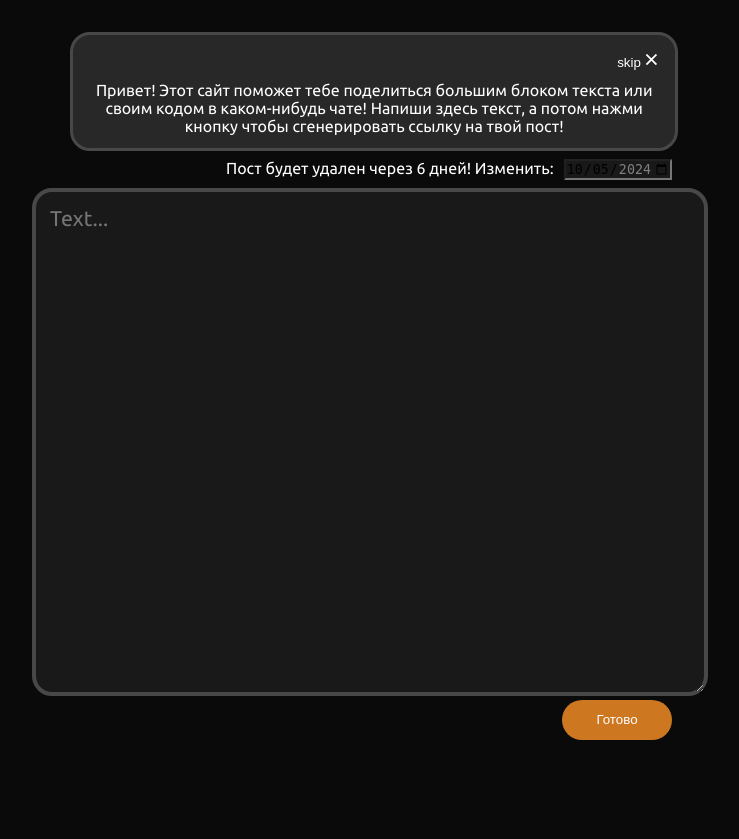
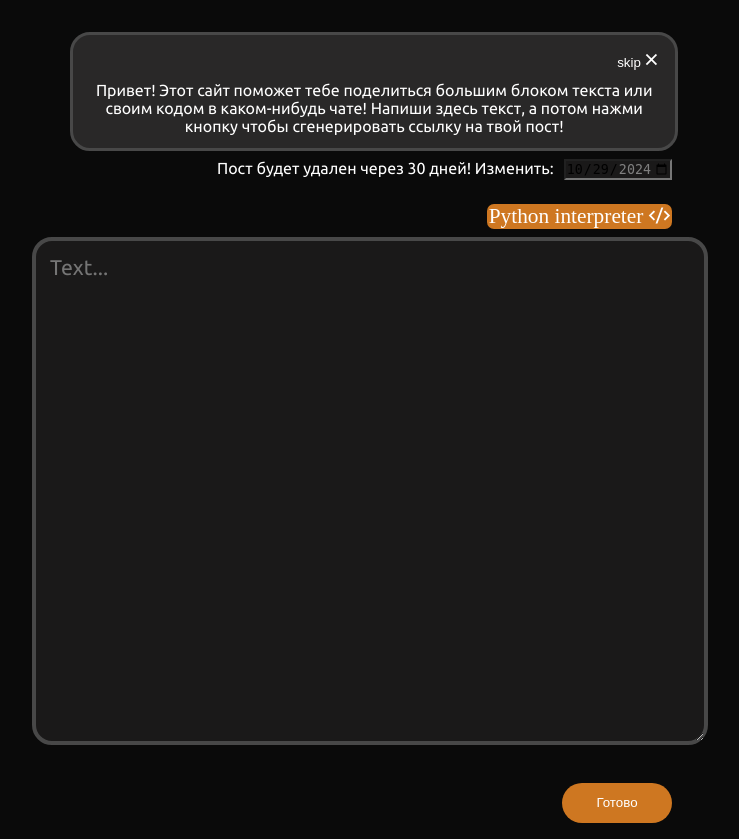
Before and after one commit to Neo-poznan/paste_py, a Django app: page / in a window 1280 px wide. Shown: the part 80-919 px from the top of the page, without its empty margins (288-1027 px from the left). Before the commit the page ends 820 px from the top, so only its background shows below. Run offline with Django 4.2, Linux system fonts and the light colour scheme.

Commit message:
added online code-interpreter

```diff
--- a/savepost/templates/savepost/index.html
+++ b/savepost/templates/savepost/index.html
@@ -35,11 +35,28 @@
         <form name="textform">
             <script>let csrfCookie = '{{ csrf_token }}'</script>
             <div class="date-input-container">
-                <p>Пост будет удален через 6 дней! Изменить:</p>
+                <p>Пост будет удален через 30 дней! Изменить:</p>
                 <input type='date' id="datePicker" name="del_date">
             </div>
+            <div class="code-button-container">
+                <div class="code-button">
+                    Python interpreter
+                    <i class="ri-code-s-slash-line"></i>
+                </div>
+                <div class="code-run-button">
+                    Run
+                    <i class="ri-code-box-line"></i>
+                </div>
+            </div>
             <textarea name="text" id="text-input"required minlength="60" placeholder="Text..."></textarea>
+            <div class="terminal-container">
+            <div class="terminal-icon">Терминал<i class="ri-code-box-line"></i></div>
+            <div class="terminal">
 
+
+
+            </div>
+            </div>
             <br>
             <div class="btn-container">
             <button type="submit" class="submit-button" id="submitBtn">Готово</button>
@@ -55,6 +72,7 @@
         </form>
     </div>
 <script src="{% static 'JS/script.js' %}"></script>
+<script src="{% static 'JS/online_interpreter.js' %}"></script>
 
 </body>
 </html>
--- a/savepost/urls.py
+++ b/savepost/urls.py
@@ -6,4 +6,5 @@ app_name = 'savepost'
 
 urlpatterns = [
     path('', views.NewPostView.as_view(), name='new_post'),
+    path('execute_code/', views.execute_code, name='execute_code'),
 ]
--- a/savepost/views.py
+++ b/savepost/views.py
@@ -1,8 +1,9 @@
 import json
-import httpx
+import subprocess
 import logging
 from datetime import datetime
 
+import httpx
 from django.views.generic import View
 from django.shortcuts import render
 from django.http import JsonResponse
@@ -43,7 +44,7 @@ class NewPostView(View):
         post_content = form_data['text']
         del_date = form_data['del_date']
 
-        print(del_date)
+
         await date_validator(del_date)
         await upload_file_to_s3(post_content, post_key)
         await Posts.objects.acreate(key=post_key, del_date=del_date)
@@ -51,3 +52,28 @@ class NewPostView(View):
         url = f'http://127.0.0.1:8000/p/{post_key}'
 
         return JsonResponse({'link': url})
+
+
+def execute_code(request):
+    '''
+    Представление для выполнения кода в браузере
+    '''
+    # получаем данные из формы
+    body_unicode = request.body.decode('utf-8')
+    form_data = json.loads(body_unicode)
+    code = form_data['text']
+
+    # удаляем лишние переносы строк
+    code = code.strip()
+    code_without_unnecessary_line_breaks = ''
+    for line in code.split('\n'):
+        code_without_unnecessary_line_breaks += line.strip() + '\n'
+
+    # выполняем код
+    executor = subprocess.run(
+        ['python', '-c', code_without_unnecessary_line_breaks],
+        capture_output=True,
+        text=True
+    )
+
+    return JsonResponse({'stdout': executor.stdout, 'stderr': executor.stderr})
--- /dev/null
+++ b/static/JS/online_interpreter.js
@@ -0,0 +1,39 @@
+let visible = false;
+
+document.getElementsByClassName('code-button')[0].onclick = function(event) {
+    let terminal = document.getElementsByClassName('terminal')[0];
+    let run_button = document.getElementsByClassName('code-run-button')[0];
+    let terminal_icon = document.getElementsByClassName('terminal-icon')[0];
+    // если терминал невидим, то показываем
+    // если терминал видим, то скрываем
+    if (visible) {
+        terminal.style.display = 'none';
+        run_button.style.display = 'none';
+        terminal_icon.style.display = 'none';
+        visible = false;
+    } else {
+        terminal.style.display = 'block';
+        run_button.style.display = 'block';
+        terminal_icon.style.display = 'block';
+        visible = true;
+    }
+}
+
+// отправляем код на сервер где он выполнится и пришлет нам поток вывода и ошибок
+document.getElementsByClassName('code-run-button')[0].onclick = function(event) {
+    let terminal = document.getElementsByClassName('terminal')[0];
+    let formData = new FormData(document.forms.textform);
+    let data = JSON.stringify(Object.fromEntries(formData));
+    terminal.textContent = 'Загрузка...';
+    fetch('/execute_code/', {
+        method: 'POST',
+        headers: {
+        'X-CSRFToken': csrfCookie // Установка CSRF-токена в заголовок
+        },
+        body: data
+    })
+    .then(response => response.json())
+    .then(data => {
+        terminal.textContent = data.stdout + '\n' + data.stderr;
+    })
+}
--- a/static/JS/script.js
+++ b/static/JS/script.js
@@ -6,8 +6,8 @@ const default_date = new Date();
 const maxDate = new Date(tomorrow);
 
 tomorrow.setDate(tomorrow.getDate() + 1); // Завтрашний день
-maxDate.setDate(maxDate.getDate() + 14); // 14 дней после завтрашнего дня
-default_date.setDate(default_date.getDate() + 6)
+maxDate.setDate(maxDate.getDate() + 60); // 14 дней после завтрашнего дня
+default_date.setDate(default_date.getDate() + 30)
 
 // установим минимум и максимум для поля ввода даты
 datePicker.min = tomorrow.toISOString().split('T')[0];
--- a/static/css/main.css
+++ b/static/css/main.css
@@ -172,3 +172,72 @@ header {
 #resultLink {
     color: #fff;
 }
+
+.code-button-container {
+    display: flex;
+    justify-content: right;
+}
+
+.code-button {
+    background-color: rgb(206, 119, 33);
+    font-size: 16pt;
+    color: white;
+    border-radius: 7px;
+    text-align: center;
+    margin-top: 3vh;
+    padding-left: 2px;
+    padding-right: 2px;
+}
+
+.code-button:hover {
+    background-color: rgb(153, 89, 25);
+}
+
+.code-run-button {
+    background-color: rgb(206, 119, 33);
+    font-size: 16pt;
+    color: white;
+    border-radius: 7px;
+    text-align: center;
+    margin-top: 3vh;
+    padding-left: 2px;
+    padding-right: 2px;
+    margin-left: 0.5vw;
+    display: none;
+
+}
+
+.code-run-button:hover {
+    background-color: rgb(153, 89, 25);
+}
+
+.terminal-container {
+    margin-top: 2vh;
+}
+
+.terminal-icon {
+    color: #fff;
+    background-color: rgb(32, 32, 32);
+    border-radius: 7px 7px 0px 0px;
+    font-size: 16pt;
+    width: 6vw;
+    margin-left: 1vw;
+    padding: 3px;
+    display: none;
+}
+
+.terminal {
+    color: #fff;
+    font-family: "Ubuntu", sans-serif;
+    font-weight: 400;
+    font-style: normal;
+    border : 3px solid rgb(32, 32, 32);
+    background-color: rgb(10, 10, 10);
+    border-radius: 20px;
+    width: 50.5vw;
+    text-align: left;
+    padding: 10px;
+    white-space: pre-line;
+    display: none;
+
+}
```
Also changed, not shown: pastebin/settings.py (+4 -3 lines), README.md, codeexample.png (added), static/img/projectscheme.png (deleted), textexample.png (added), 1 other file.
